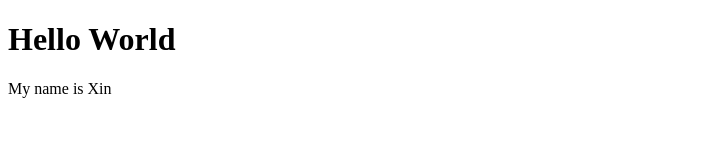
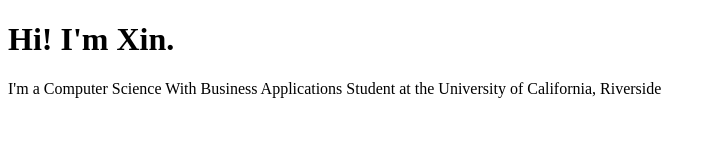
Before and after one commit to xinwng/xinwng.github.io, a plain HTML site: page index.html in a window 1280 px wide. Shown: the whole page, without its empty margins (0-716 px from the left). Drawn offline with Linux system fonts and the light colour scheme.

Commit message:
Update index.html

```diff
--- a/index.html
+++ b/index.html
@@ -1,7 +1,7 @@
 <!DOCTYPE html>
 <html>
 <body>
-<h1> Hello World </h1>
-<p> My name is Xin </p>
+<h1> Hi! I'm Xin. </h1>
+<p> I'm a Computer Science With Business Applications Student at the University of California, Riverside </p>
 </body>
 </html>
```
